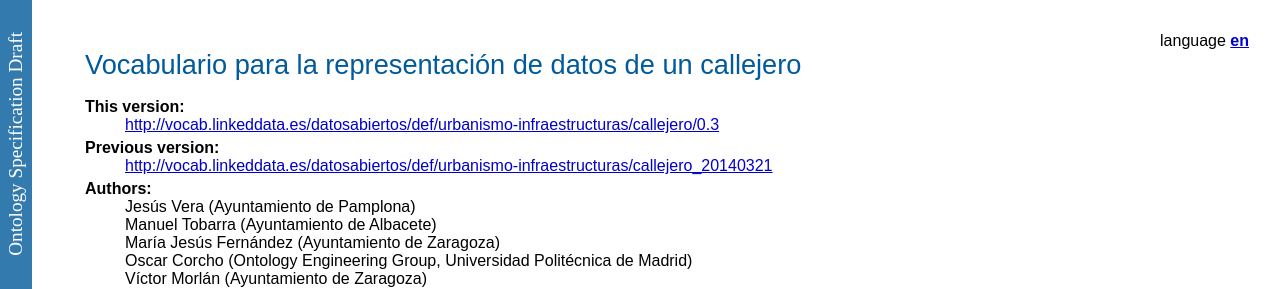
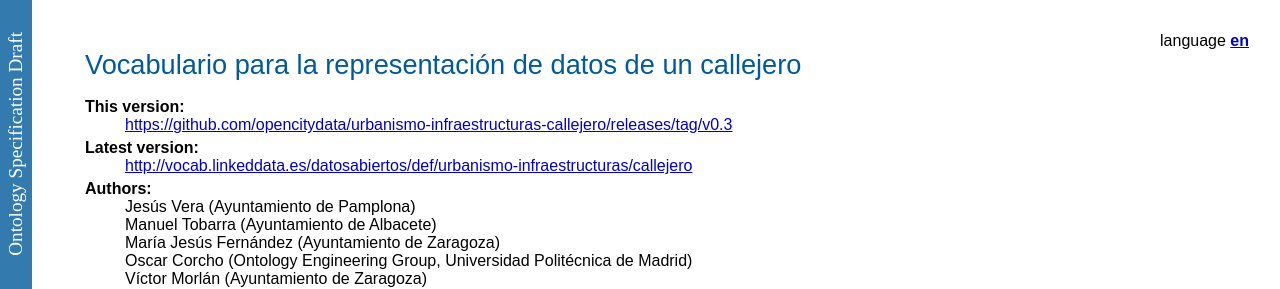
Before and after one commit to ma-garcia/visualization, a plain HTML site: page OnToology/urbanismo-infraestructuras-callejero/callejero.owl/documentation/index-en.html in a window 1280 px wide. Shown: the top 289 px of the page. Drawn offline with Linux system fonts and the light colour scheme.

Commit message:
Actualización de versiones urbanismo-infraestructuras-callejero

```diff
--- a/OnToology/urbanismo-infraestructuras-callejero/callejero.owl/documentation/index-en.html
+++ b/OnToology/urbanismo-infraestructuras-callejero/callejero.owl/documentation/index-en.html
@@ -59,12 +59,11 @@ function loadTOC(){
 <h1>Vocabulario para la representación de datos de un callejero</h1>
 <dl>
 <dt>This version:</dt>
-<dd><a href="http://vocab.linkeddata.es/datosabiertos/def/urbanismo-infraestructuras/callejero/0.3">http://vocab.linkeddata.es/datosabiertos/def/urbanismo-infraestructuras/callejero/0.3</a></dd>
+<dd><a href="https://github.com/opencitydata/urbanismo-infraestructuras-callejero/releases/tag/v0.3">https://github.com/opencitydata/urbanismo-infraestructuras-callejero/releases/tag/v0.3</a></dd>
 </dl><dl>
-<dt>Previous version:</dt>
-<dd><a href="http://vocab.linkeddata.es/datosabiertos/def/urbanismo-infraestructuras/callejero_20140321">http://vocab.linkeddata.es/datosabiertos/def/urbanismo-infraestructuras/callejero_20140321</a></dd>
-</dl>
-<dl><dt>Authors:</dt>
+<dt>Latest version:</dt>
+<dd><a href="http://vocab.linkeddata.es/datosabiertos/def/urbanismo-infraestructuras/callejero">http://vocab.linkeddata.es/datosabiertos/def/urbanismo-infraestructuras/callejero</a></dd>
+</dl><dt>Authors:</dt>
 <dd>Jesús Vera (Ayuntamiento de Pamplona)</dd><dd>Manuel Tobarra (Ayuntamiento de Albacete)</dd><dd>María Jesús Fernández (Ayuntamiento de Zaragoza)</dd><dd>Oscar Corcho (Ontology Engineering Group, Universidad Politécnica de Madrid)</dd><dd>Víctor Morlán (Ayuntamiento de Zaragoza)</dd></dl>
 
 <dl><dt>Download serialization:</dt><dd><span><a href="ontology.xml" target="_blank"><img src="https://img.shields.io/badge/Format-RDF/XML-blue.svg" alt="RDF/XML"></img></a> </span><span><a href="ontology.nt" target="_blank"><img src="https://img.shields.io/badge/Format-N_Triples-blue.svg" alt="N-Triples"></img></a> </span><span><a href="ontology.ttl" target="_blank"><img src="https://img.shields.io/badge/Format-TTL-blue.svg" alt="TTL"></img></a> </span></dd></dl><dl><dt>License: </dt><dd><a href="http://insertlicenseURIhere.org" target="_blank"><img src ="https://img.shields.io/badge/License-Creative Commons Attribution 4.0 International (CC BY 4.0)-blue.svg" alt="http://insertlicenseURIhere.org"></img></a>
```
